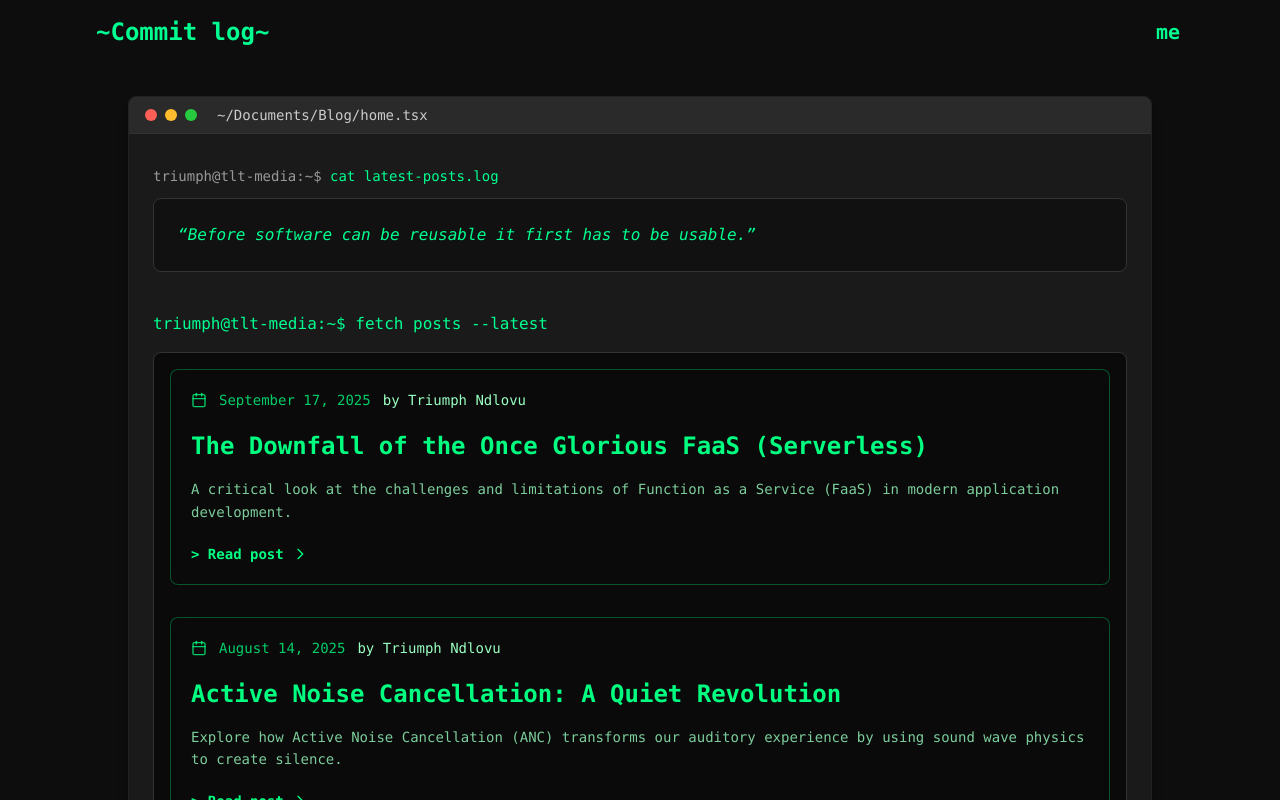
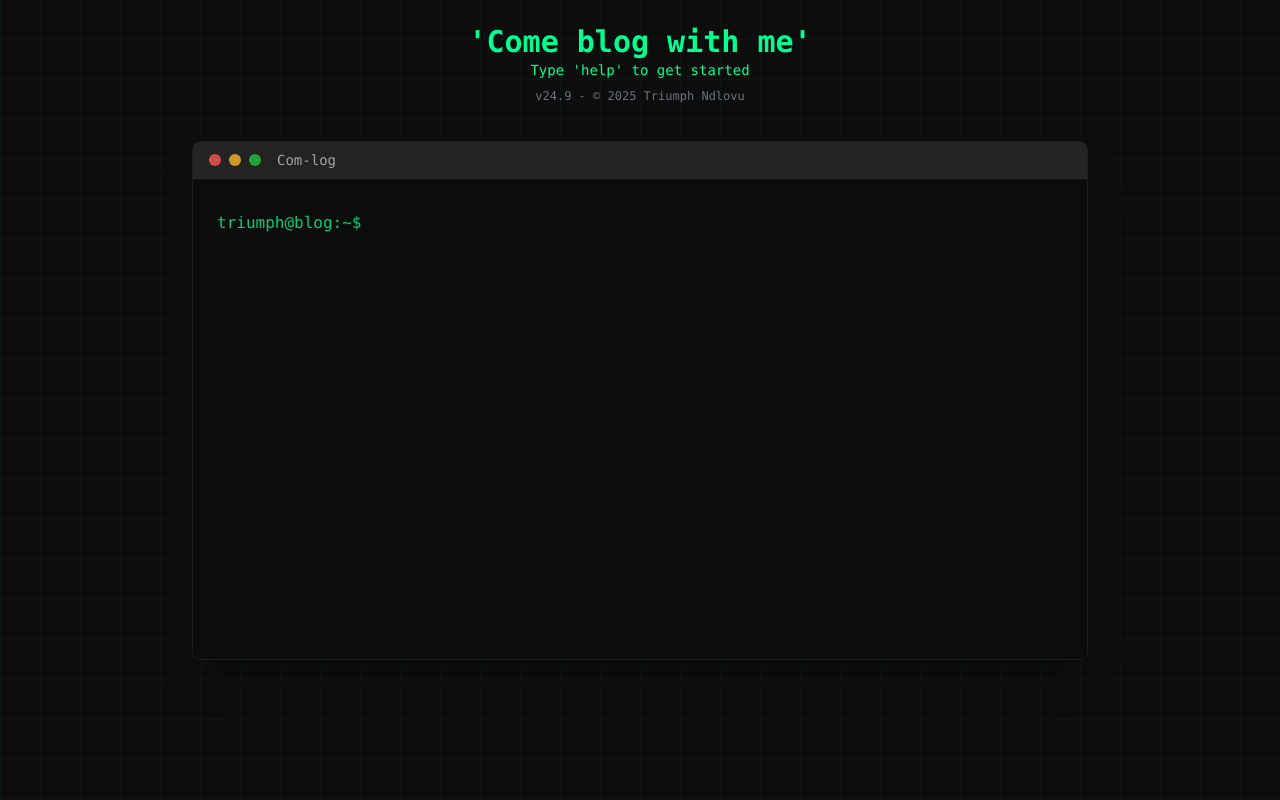
Before and after one commit to TriumphNdlovu/com-log, a React (Vite) app: page / in a window 1280 px wide. Shown: the top 800 px of the page. Built offline with nearby package versions, Linux system fonts and the light colour scheme.

Commit message:
This is looking fhaya now

```diff
--- a/src/components/Navbar.tsx
+++ b/src/components/Navbar.tsx
@@ -1,95 +1,117 @@
-import { useState, useEffect } from 'react'
-import { Menu, X } from 'lucide-react'
-import { Link, useLocation } from 'react-router-dom'
+import { useState, useEffect } from "react";
+import { FaGithub, FaLinkedin, FaEnvelope, FaGlobe, FaWhatsapp } from "react-icons/fa";
+import { Menu } from "lucide-react";
+import { Link } from "react-router-dom";
 
-export default function Navbar() {
-  const [menuOpen, setMenuOpen] = useState(false)
-  const [scrolled, setScrolled] = useState(false)
-  const location = useLocation()
+export default function Taskbar() {
+  const [time, setTime] = useState<string>("");
+  const [menuOpen, setMenuOpen] = useState(false);
 
+  // Clock updater
   useEffect(() => {
-    const handleScroll = () => {
-      setScrolled(window.scrollY > 20)
-    }
-    window.addEventListener('scroll', handleScroll)
-    return () => window.removeEventListener('scroll', handleScroll)
-  }, [])
+    const update = () => {
+      const now = new Date();
+      setTime(
+        now.toLocaleTimeString([], { hour: "2-digit", minute: "2-digit" })
+      );
+    };
+    update();
+    const interval = setInterval(update, 1000);
+    return () => clearInterval(interval);
+  }, []);
 
-  const toggleMenu = () => setMenuOpen(!menuOpen)
-
-  const isActivePath = (path: string) => location.pathname === path
+  const socials = [
+    {
+      icon: <FaGithub />,
+      url: "https://github.com/TriumphNdlovu",
+      label: "GitHub",
+    },
+    {
+      icon: <FaLinkedin />,
+      url: "https://www.linkedin.com/in/triumph-ndlovu-425b73274/",
+      label: "LinkedIn",
+    },
+    {
+      icon: <FaEnvelope />,
+      url: "mailto:realtriumphndlovu@gmail.com",
+      label: "Email",
+    },
+    {
+      icon: <FaGlobe />,
+      url: "https://triumph-portfolio-seven.vercel.app",
+      label: "Portfolio",
+    },
+    {
+      icon: <FaWhatsapp />,
+      url: "https://wa.me/+27827793863",
+      label: "WhatsApp",
+    },
+  ];
 
   return (
-    <nav className={`fixed top-0 left-0 w-full z-50 transition-all duration-300 rounded-2xl
-      ${scrolled
-        ? 'bg-transparent-bg-slate-900/95 backdrop-blur-lg shadow-lg border-b border-white/10'
-        : 'bg-transparent'}`}>
-      <div className="max-w-6xl mx-auto px-4 sm:px-6 lg:px-8 ">
-        <div className="flex justify-between items-center h-16">
-          {/* Logo */}
+    <div className="fixed bottom-0 left-0 w-full bg-[#2e2e2e] text-white h-10 flex items-center justify-between px-3 shadow-lg border-t border-gray-700 select-none z-50">
+      {/* Start Menu Button */}
+      <div className="flex items-center gap-3">
+        <button
+          onClick={() => setMenuOpen(!menuOpen)}
+          className="flex items-center gap-2 px-3 py-1.5 bg-[#3a3a3a] hover:bg-[#4a4a4a] text-sm font-semibold rounded-md transition"
+        >
+          <Menu size={16} />
+          Start
+        </button>
+
+        {/* Open menu popup */}
+        {menuOpen && (
+          <div className="absolute bottom-12 left-3 bg-[#3a3a3a] text-white rounded-md shadow-lg border border-gray-700 p-3 w-48">
+            <p className="text-xs text-gray-400 mb-2">Applications</p>
+            <div className="flex flex-col gap-2">
               <Link
                 to="/"
-            className="text-2xl font-bold textover hover:to-purple-600 transition-all"
+                onClick={() => setMenuOpen(false)}
+                className="hover:bg-[#505050] px-2 py-1 rounded"
               >
-            ~Commit log~
+                Home
               </Link>
-
-          {/* Desktop Menu */}
-          <div className="hidden md:flex text-xl font-bold items-center space-x-8">
-
-            {[
-             //  { path: '/', label: 'home' },
-              { path: '/about', label: 'me' },
-            ].map(({ path, label }) => (
               <Link
-                key={path}
-                to={path}
-                className={`relative px-1 py-2 font-bold transition-colors
-                  ${isActivePath(path)
-                    ? 'text-brown-400'
-                    : 'text-brown-400 hover:text-white'}
-                  group`}
+                to="/about"
+                onClick={() => setMenuOpen(false)}
+                className="hover:bg-[#505050] px-2 py-1 rounded"
               >
-                {label}
-                <span className={`absolute bottom-0 left-0 w-full h-0.5 bg-blue-400 transform origin-left scale-x-0 transition-transform duration-300
-                  ${isActivePath(path) ? 'scale-x-100' : 'group-hover:scale-x-100'}`}
-                />
+                About Me
               </Link>
-            ))}
+            </div>
+          </div>
+        )}
       </div>
 
-          {/* Mobile Menu Button */}
-          <button
-            onClick={toggleMenu}
-            className="md:hidden p-2 rounded-lg text-gray-400 hover:text-white hover:bg-white/10 transition-colors focus:outline-none"
+      {/* Middle section — open apps or navigation */}
+      <div className="flex items-center gap-4 text-sm font-medium">
+        <Link
+          to="/about"
+          className="px-3 py-1 rounded hover:bg-[#4a4a4a] transition"
         >
-            {menuOpen ? <X className="w-6 h-6" /> : <Menu className="w-6 h-6" />}
-          </button>
+          About
+        </Link>
+      </div>
+
+      {/* Right side — system tray */}
+      <div className="flex items-center gap-4">
+        {socials.map((item, idx) => (
+          <a
+            key={idx}
+            href={item.url}
+            target="_blank"
+            rel="noopener noreferrer"
+            className="hover:text-green-400 transition text-lg"
+            title={item.label}
+          >
+            {item.icon}
+          </a>
+        ))}
+        <div className="text-xs font-mono bg-[#3a3a3a] px-2 py-1 rounded">
+          {time}
         </div>
       </div>
-
-      {/* Mobile Menu */}
-      <div className={`md:hidden overflow-hidden transition-all duration-300 ease-in-out
-        ${menuOpen ? 'max-h-56' : 'max-h-0'}`}>
-        <div className="bg-slate-900/95 backdrop-blur-lg border-t border-white/10 px-4 py-2">
-          {[
-            // { path: '/', label: 'Home' },
-            { path: '/about', label: 'me' },
-          ].map(({ path, label }) => (
-            <Link
-              key={path}
-              to={path}
-              onClick={toggleMenu}
-              className={`block py-3 px-4 rounded-lg transition-colors
-                ${isActivePath(path)
-                  ? 'text-blue-400 bg-blue-400/10'
-                  : 'text-gray-400 hover:text-white hover:bg-white/5'}`}
-            >
-              {label}
-            </Link>
-          ))}
     </div>
-      </div>
-    </nav>
-  )
+  );
 }
--- a/src/pages/Home.tsx
+++ b/src/pages/Home.tsx
@@ -1,69 +1,145 @@
-import PostList from '../components/PostList'
-import Navbar from '../components/Navbar'
+import { useState, useEffect, useRef } from "react";
+import { posts } from "../lib/posts";
+import { useNavigate } from "react-router-dom";
 
-export default function Home() {
-  const quotes = [
-    "Code is like humor. When you have to explain it, it’s bad.",
-    "Fix the cause, not the symptom.",
-    "Simplicity is the soul of efficiency.",
-    "Before software can be reusable it first has to be usable.",
-    "Programs must be written for people to read, and only incidentally for machines to execute.",
-    "Any fool can write code that a computer can understand. Good programmers write code that humans can understand.",
-    "Experience is the name everyone gives to their mistakes.",
-    "Deleted code is debugged code.",
-    "Walking on water and developing software from a specification are easy if both are frozen.",
-    "First, solve the problem. Then, write the code.",
-    "Good code is its own best documentation.",
-    "It's not a bug – it's an undocumented feature.",
-    "The best way to get a project done faster is to start sooner.",
-    "The only way to go fast is to go well.",
-    "Don't comment bad code—rewrite it.",
-    "Code never lies, comments sometimes do.",
-    "Debugging is like being the detective in a crime movie where you are also the murderer.",
-    "Programming is the art of telling another human what one wants the computer to do.",
-    "A language that doesn't affect the way you think about programming is not worth knowing.",
-    "Perfection is achieved not when there is nothing more to add, but when there is nothing left to take away"
-  ]
+interface CommandOutput {
+  text: string;
+  isError?: boolean;
+}
 
-  const randomQuote = quotes[Math.floor(Math.random() * quotes.length)];
+export default function Terminal() {
+  const [history, setHistory] = useState<CommandOutput[]>([]);
+  const [input, setInput] = useState("");
+  const inputRef = useRef<HTMLInputElement>(null);
+  const navigate = useNavigate();
+
+  useEffect(() => {
+    inputRef.current?.focus();
+  }, []);
+
+
+
+  const handleCommand = (cmd: string) => {
+    const args = cmd.trim().split(" ");
+    const main = args[0].toLowerCase();
+    let newOutput: CommandOutput[] = [];
+
+    switch (main) {
+      case "help":
+        newOutput.push({
+          text: `Available commands:
+                - help: Show this message
+                - posts: List all posts
+                - open <slug>: Open a post
+                - about: Show about info
+                - contact: Show social links
+                - clear: Clear terminal`,
+        });
+        break;
+      case "posts":
+        posts.forEach((p) =>
+          newOutput.push({
+            text: `${p.slug}: ${p.title} (${p.date})`,
+          })
+        );
+        break;
+      case "open":
+        if (args[1]) {
+          const slug = args[1];
+          const exists = posts.find((p) => p.slug === slug);
+          if (exists) {
+            navigate(`/post/${slug}`);
+            return;
+          } else {
+            newOutput.push({ text: `Post '${slug}' not found.`, isError: true });
+          }
+        } else {
+          newOutput.push({ text: "Usage: open <slug>", isError: true });
+        }
+        break;
+      case "about":
+        newOutput.push({
+          text: `Triumph Ndlovu - Software Engineer
+                Tech Enthusiast • Coffee Lover
+                Type 'contact' to see links.`,
+        });
+        break;
+      case "contact":
+        newOutput.push({
+          text: `GitHub: https://github.com/TriumphNdlovu
+                LinkedIn: https://www.linkedin.com/in/triumph-ndlovu-425b73274/
+                Email: realtriumphndlovu@gmail.com
+                Portfolio: https://triumph-portfolio-seven.vercel.app`,
+        });
+        break;
+      case "clear":
+        setHistory([]);
+        return;
+      default:
+        newOutput.push({ text: `'${cmd}' is not recognized. Type 'help'`, isError: true });
+        break;
+    }
+
+    setHistory((prev) => [...prev, { text: `> ${cmd}` }, ...newOutput]);
+  };
+
+  const handleSubmit = (e: React.FormEvent) => {
+    e.preventDefault();
+    if (!input.trim()) return;
+    handleCommand(input);
+    setInput("");
+  };
 
   return (
-    <>
-      <div className="min-h-screen bg-[#0d0d0d] text-[#00ff90] font-mono relative flex flex-col">
-        {/* Navbar (still optional if you want a top bar like macOS terminal) */}
-        <Navbar />
+    <div className="min-h-screen flex items-center justify-center bg-[#0d0d0d] font-mono p-4">
 
-        {/* Terminal window */}
-        <div className="relative max-w-5xl mx-auto mt-24 mb-12 w-full rounded-lg border border-[#222] shadow-lg bg-[#1a1a1a] overflow-hidden">
-          {/* Terminal header */}
-          <div className="flex items-center justify-start space-x-2 px-4 py-2 bg-[#2a2a2a] border-b border-[#333]">
-            <span className="w-3 h-3 bg-[#ff5f56] rounded-full"></span>
-            <span className="w-3 h-3 bg-[#ffbd2e] rounded-full"></span>
-            <span className="w-3 h-3 bg-[#27c93f] rounded-full"></span>
-            <span className="ml-3 text-sm text-[#ccc]">~/Documents/Blog/home.tsx</span>
-          </div>
-
-          {/* Terminal content */}
-          <div className="px-6 py-8">
-            <p className="text-sm text-[#999] mb-3">
-              triumph@tlt-media:~$ <span className="text-[#00ff90]">cat latest-posts.log</span>
-            </p>
-
-            <div className="border border-[#333] rounded-lg bg-[#111] p-6 mb-10 text-[#00ff90] italic">
-              “{randomQuote}”
-            </div>
-
-            <div className="text-[#00ff90]">
-              <p className="mb-4">
-                triumph@tlt-media:~$ <span className="text-[#00ff90]">fetch posts --latest</span>
-              </p>
-              <div className="border border-[#333] bg-[#0a0a0a] rounded-lg p-4">
-                <PostList />
-              </div>
-            </div>
+      <div className="absolute top-6 text-center w-full px-4">
+        <div className="text-[#00ff90] mb-6 text-center select-none">
+          <h1 className="text-3xl font-bold">'Come blog with me'</h1>
+          <p className="text-sm">Type 'help' to get started</p>
+          <div className="text-xs text-gray-500 mt-2">v24.9 - © 2025 Triumph Ndlovu
           </div>
         </div>
       </div>
-    </>
-  )
+      {/* Terminal Window */}
+      <div
+          className="absolute inset-0 opacity-10 pointer-events-none"
+          style={{
+            backgroundImage: `linear-gradient(0deg, #00ff8055 1px, transparent 1px),
+              linear-gradient(90deg, #00ff8055 1px, transparent 1px)`,
+            backgroundSize: "40px 40px",
+          }}
+        />
+      <div className="w-full max-w-4xl opacity-80 rounded-lg shadow-2xl overflow-hidden border border-[#222]">
+        {/* Title Bar */}
+        <div className="flex items-center px-4 py-2 bg-[#2a2a2a] border-b border-[#333]">
+          <span className="w-3 h-3 bg-[#ff5f56] rounded-full mr-2"></span>
+          <span className="w-3 h-3 bg-[#ffbd2e] rounded-full mr-2"></span>
+          <span className="w-3 h-3 bg-[#27c93f] rounded-full mr-4"></span>
+          <span className="text-[#ccc] text-sm select-none">Com-log</span>
+        </div>
+
+        {/* Terminal Content */}
+        <div className="px-6 py-6 bg-[#0d0d0d] min-h-[60vh] max-h-[80vh] overflow-y-auto">
+          {history.map((h, i) => (
+            <div key={i} className={h.isError ? "text-[#ff5f56]" : ""}>
+              {h.text}
+            </div>
+          ))}
+
+          <form onSubmit={handleSubmit} className="flex mt-2">
+            <span className="mr-2 text-[#00ff90] select-none">triumph@blog:~$</span>
+            <input
+              type="text"
+              ref={inputRef}
+              value={input}
+              onChange={(e) => setInput(e.target.value)}
+              className="bg-transparent border-none outline-none text-[#00ff90] flex-1"
+              autoFocus
+            />
+          </form>
+        </div>
+      </div>
+    </div>
+  );
 }
```
Also changed, not shown: src/pages/About.tsx (+51 -33 lines). Lines whose indentation alone changed are shown as unchanged.
